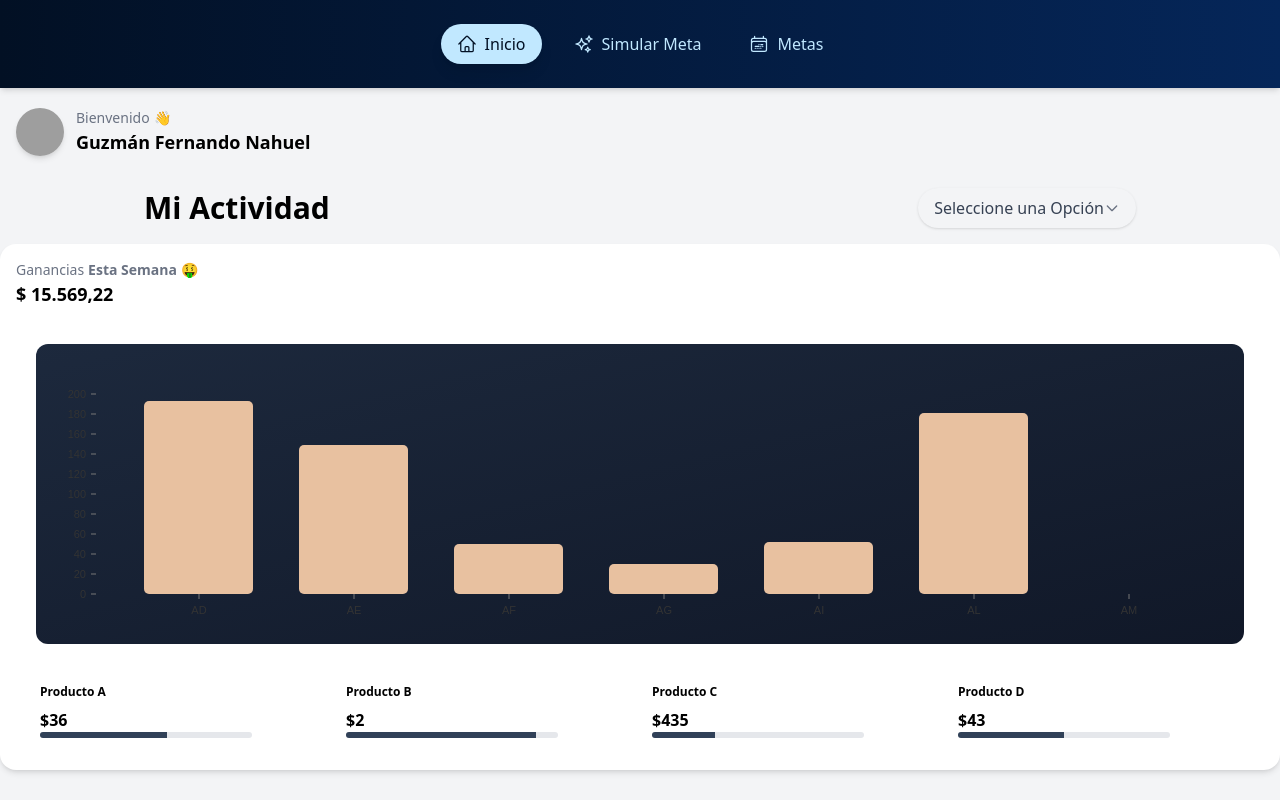
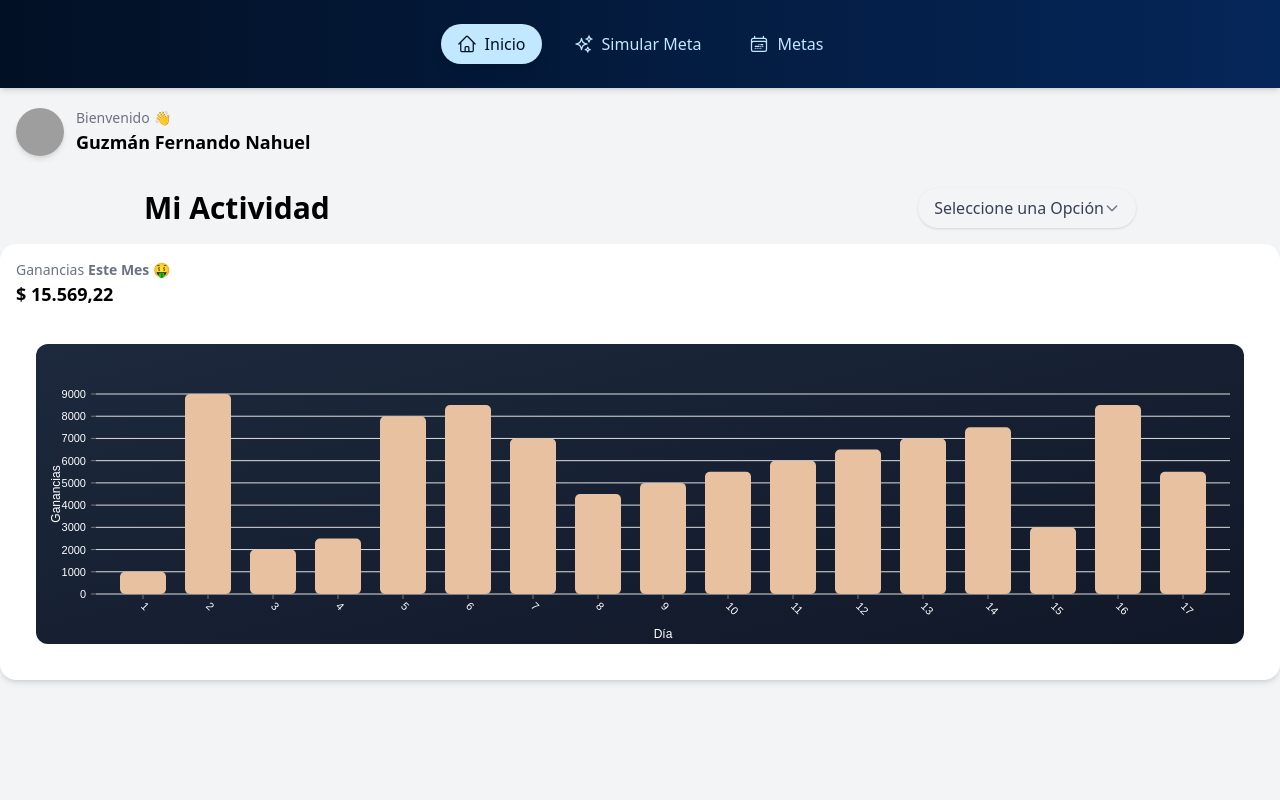
Before and after one commit to FNGuzman/desafio-frontend-sinergia-creativa, a React (Vite) app: page / in a window 1280 px wide. Built offline with nearby package versions, Linux system fonts and the light colour scheme; grey boxes are pictures that could not be loaded.

Commit message:
finish v0.0.1

```diff
--- a/src/components/form/CustomFormSelect.tsx
+++ b/src/components/form/CustomFormSelect.tsx
@@ -23,7 +23,6 @@ const CustomFormSelect = ({ options, onSelect, placeholder = "Seleccione una Opc
 
     return (
         <div className="relative w-full max-w-[180px] sm:max-w-[220px] lg:max-w-[250px]">
-            {/* Botón principal */}
             <button
                 onClick={() => setIsOpen(!isOpen)}
                 className="w-full flex justify-between items-center px-4 py-2 bg-gray-100 text-gray-700 rounded-full shadow-sm hover:bg-gray-200 transition"
@@ -41,8 +40,6 @@ const CustomFormSelect = ({ options, onSelect, placeholder = "Seleccione una Opc
                     <path strokeLinecap="round" strokeLinejoin="round" strokeWidth={2} d="M19 9l-7 7-7-7" />
                 </svg>
             </button>
-
-            {/* Menú desplegable */}
             {isOpen && (
                 <div className="absolute top-full left-0 mt-2 w-full bg-white shadow-lg rounded-md z-10">
                     <ul className="py-2">
--- a/src/pages/home/components/ActivityHeader.tsx
+++ b/src/pages/home/components/ActivityHeader.tsx
@@ -3,34 +3,25 @@ import CustomFormSelect from "../../../components/form/CustomFormSelect";
 import BarChart from "./chart/BarChart";
 
 const ActivityHeader = () => {
-    const [selectedLabel, setSelectedLabel] = useState<string>("Esta Semana");
-
+    const [selectedLabel, setSelectedLabel] = useState<string>("Este Mes")
     const options = [
-        { id: "1", label: "Hoy" },
-        { id: "2", label: "Esta Semana" },
         { id: "3", label: "Este Mes" },
-        { id: "4", label: "Este Año" },
     ];
 
     const handleSelect = (selectedId: string | null) => {
         const selectedOption = options.find((option) => option.id === selectedId);
-        setSelectedLabel(selectedOption ? selectedOption.label : "Esta Semana");
+        setSelectedLabel(selectedOption ? selectedOption.label : "Este Mes");
     };
 
     return (
         <>
-            {/* Header con título y selector */}
             <div className="w-full max-w-screen-lg mx-auto flex items-center justify-between px-4 py-4">
                 <h1 className="text-xl font-bold sm:text-3xl">Mi Actividad</h1>
                 <div className="w-auto min-w-[150px] sm:min-w-[180px]">
                     <CustomFormSelect options={options} onSelect={handleSelect} />
                 </div>
             </div>
-
-            {/* Contenedor principal */}
             <div className="relative flex flex-col min-w-0 bg-white shadow-md rounded-2xl p-4">
-
-                {/* Sección de ganancias */}
                 <div className="mb-4">
                     <p className="text-sm text-gray-500 flex items-center gap-1">
                         Ganancias <span className="font-semibold">{selectedLabel}</span> 🤑
@@ -48,32 +39,7 @@ const ActivityHeader = () => {
                 {/* Tarjetas de productos */}
                 <div className="w-full px-6 mx-auto max-w-screen-2xl rounded-xl">
                     <div className="flex flex-wrap -mx-3">
-                        {[
-                            { name: "Producto A", value: "$36", progress: 60 },
-                            { name: "Producto B", value: "$2", progress: 90 },
-                            { name: "Producto C", value: "$435", progress: 30 },
-                            { name: "Producto D", value: "$43", progress: 50 },
-                        ].map((product, index) => (
-                            <div key={index} className="flex-none w-1/4 max-w-full py-4 px-3">
-                                <div className="flex mb-2">
-                                    <p className="mt-1 font-semibold text-xs">{product.name}</p>
-                                </div>
-                                <h4 className="font-bold">{product.value}</h4>
-                                <div className="text-xs h-1.5 flex w-3/4 bg-gray-200 rounded-lg overflow-hidden">
-                                    <div
-                                        className="bg-slate-700 text-center text-white transition-all"
-                                        style={{
-                                            width: `${product.progress}%`,
-                                            height: "100%",
-                                        }}
-                                        role="progressbar"
-                                        aria-valuenow={product.progress}
-                                        aria-valuemin={0}
-                                        aria-valuemax={100}
-                                    />
-                                </div>
-                            </div>
-                        ))}
+
                     </div>
                 </div>
             </div>
--- a/src/pages/home/components/chart/BarChart.tsx
+++ b/src/pages/home/components/chart/BarChart.tsx
@@ -1,122 +1,32 @@
 import { ResponsiveBar } from "@nivo/bar";
+
 const data = [
-    {
-        "country": "AD",
-        "hot dog": 193,
-        "hot dogColor": "hsl(15, 70%, 50%)",
-        "burger": 27,
-        "burgerColor": "hsl(301, 70%, 50%)",
-        "sandwich": 92,
-        "sandwichColor": "hsl(49, 70%, 50%)",
-        "kebab": 99,
-        "kebabColor": "hsl(320, 70%, 50%)",
-        "fries": 25,
-        "friesColor": "hsl(283, 70%, 50%)",
-        "donut": 151,
-        "donutColor": "hsl(333, 70%, 50%)"
-    },
-    {
-        "country": "AE",
-        "hot dog": 149,
-        "hot dogColor": "hsl(158, 70%, 50%)",
-        "burger": 33,
-        "burgerColor": "hsl(315, 70%, 50%)",
-        "sandwich": 197,
-        "sandwichColor": "hsl(188, 70%, 50%)",
-        "kebab": 17,
-        "kebabColor": "hsl(231, 70%, 50%)",
-        "fries": 113,
-        "friesColor": "hsl(52, 70%, 50%)",
-        "donut": 63,
-        "donutColor": "hsl(220, 70%, 50%)"
-    },
-    {
-        "country": "AF",
-        "hot dog": 50,
-        "hot dogColor": "hsl(29, 70%, 50%)",
-        "burger": 187,
-        "burgerColor": "hsl(46, 70%, 50%)",
-        "sandwich": 47,
-        "sandwichColor": "hsl(262, 70%, 50%)",
-        "kebab": 156,
-        "kebabColor": "hsl(135, 70%, 50%)",
-        "fries": 6,
-        "friesColor": "hsl(134, 70%, 50%)",
-        "donut": 139,
-        "donutColor": "hsl(132, 70%, 50%)"
-    },
-    {
-        "country": "AG",
-        "hot dog": 30,
-        "hot dogColor": "hsl(246, 70%, 50%)",
-        "burger": 111,
-        "burgerColor": "hsl(292, 70%, 50%)",
-        "sandwich": 37,
-        "sandwichColor": "hsl(70, 70%, 50%)",
-        "kebab": 121,
-        "kebabColor": "hsl(16, 70%, 50%)",
-        "fries": 8,
-        "friesColor": "hsl(193, 70%, 50%)",
-        "donut": 151,
-        "donutColor": "hsl(59, 70%, 50%)"
-    },
-    {
-        "country": "AI",
-        "hot dog": 52,
-        "hot dogColor": "hsl(73, 70%, 50%)",
-        "burger": 121,
-        "burgerColor": "hsl(267, 70%, 50%)",
-        "sandwich": 20,
-        "sandwichColor": "hsl(87, 70%, 50%)",
-        "kebab": 193,
-        "kebabColor": "hsl(39, 70%, 50%)",
-        "fries": 19,
-        "friesColor": "hsl(245, 70%, 50%)",
-        "donut": 178,
-        "donutColor": "hsl(88, 70%, 50%)"
-    },
-    {
-        "country": "AL",
-        "hot dog": 181,
-        "hot dogColor": "hsl(138, 70%, 50%)",
-        "burger": 197,
-        "burgerColor": "hsl(337, 70%, 50%)",
-        "sandwich": 91,
-        "sandwichColor": "hsl(212, 70%, 50%)",
-        "kebab": 131,
-        "kebabColor": "hsl(234, 70%, 50%)",
-        "fries": 77,
-        "friesColor": "hsl(266, 70%, 50%)",
-        "donut": 197,
-        "donutColor": "hsl(149, 70%, 50%)"
-    },
-    {
-        "country": "AM",
-        "hot dog": 0,
-        "hot dogColor": "hsl(196, 70%, 50%)",
-        "burger": 106,
-        "burgerColor": "hsl(98, 70%, 50%)",
-        "sandwich": 39,
-        "sandwichColor": "hsl(349, 70%, 50%)",
-        "kebab": 129,
-        "kebabColor": "hsl(254, 70%, 50%)",
-        "fries": 117,
-        "friesColor": "hsl(34, 70%, 50%)",
-        "donut": 78,
-        "donutColor": "hsl(42, 70%, 50%)"
-    }
-]
+    { dia: 1, ganancias: 1000 },
+    { dia: 2, ganancias: 9000 },
+    { dia: 3, ganancias: 2000 },
+    { dia: 4, ganancias: 2500 },
+    { dia: 5, ganancias: 8000 },
+    { dia: 6, ganancias: 8500 },
+    { dia: 7, ganancias: 7000 },
+    { dia: 8, ganancias: 4500 },
+    { dia: 9, ganancias: 5000 },
+    { dia: 10, ganancias: 5500 },
+    { dia: 11, ganancias: 6000 },
+    { dia: 12, ganancias: 6500 },
+    { dia: 13, ganancias: 7000 },
+    { dia: 14, ganancias: 7500 },
+    { dia: 15, ganancias: 3000 },
+    { dia: 16, ganancias: 8500 },
+    { dia: 17, ganancias: 5500 }
+];
+
 const BarChart = () => {
     return (
         <>
             <ResponsiveBar
                 data={data}
-                keys={[
-                    'hot dog',
-
-                ]}
-                enableGridY={false}
-                indexBy="country"
+                keys={['ganancias']}
+                indexBy="dia"
                 margin={{ top: 50, right: 10, bottom: 50, left: 60 }}
                 padding={0.3}
                 valueScale={{ type: 'linear' }}
@@ -126,24 +36,52 @@ const BarChart = () => {
                 borderRadius={5}
                 axisTop={null}
                 axisRight={null}
+                axisBottom={{
+                    tickSize: 5,
+                    tickPadding: 5,
+                    tickRotation: 45,
+                    legend: 'Día',
+                    legendPosition: 'middle',
+                    legendOffset: 40,
+
+                }}
+                axisLeft={{
+                    tickSize: 5,
+                    tickPadding: 5,
+                    tickRotation: 0,
+                    legend: 'Ganancias',
+                    legendPosition: 'middle',
+                    legendOffset: -40,
+
+                }}
                 labelSkipWidth={12}
                 labelSkipHeight={12}
-                labelTextColor={{
-                    from: 'color',
-                    modifiers: [
-                        [
-                            'darker',
-                            1.6
-                        ]
-                    ]
+
+                theme={{
+                    axis: {
+                        ticks: {
+                            text: {
+                                fill: '#ffffff'
+                            }
+                        },
+                        legend: {
+                            text: {
+                                fill: '#ffffff'
+                            }
+                        }
+                    },
+                    labels: {
+                        text: {
+                            fill: '#ffffff'
+                        }
+                    }
                 }}
-
                 role="application"
-                ariaLabel="Nivo bar chart demo"
-                barAriaLabel={e => e.id + ": " + e.formattedValue + " in country: " + e.indexValue}
+                ariaLabel="Gráfico de ganancias diarias en marzo"
+                barAriaLabel={e => `${e.indexValue}: ${e.value} ganancias`}
             />
-        </>)
-        ;
+        </>
+    );
 };
 
 export default BarChart;
--- a/src/pages/metas/Metas.tsx
+++ b/src/pages/metas/Metas.tsx
@@ -2,8 +2,7 @@ import { useState, useEffect } from "react";
 import { useNavigate } from "react-router-dom";
 import { toast } from "react-hot-toast";
 import metasData from "../../data/metas.json";
-
-import MesCard from "./components/MesCard"; // Nuevo componente para tarjetas de mes
+import MesCard from "./components/MesCard";
 import { guardarMetas, obtenerMetas } from "../../hooks/metasStorage";
 
 interface Venta {
@@ -58,8 +57,6 @@ const Metas = () => {
     return (
         <div className="p-4">
             <h1 className="text-xl font-bold mb-4">Metas de Ventas</h1>
-
-            {/* Selector de Año */}
             <div className="mb-4">
                 <label className="text-sm font-semibold">Seleccionar Año</label>
                 <select
--- a/src/pages/metas/VerMes.tsx
+++ b/src/pages/metas/VerMes.tsx
@@ -1,6 +1,10 @@
 import { useState, useEffect } from "react";
 import { useParams } from "react-router-dom";
 import ComisionDiaBarChart from "./components/charts/ComisionDiaBarChart";
+import Header from "../meta-simulator/components/Header";
+import { useSimuladorContext } from "../../context/SimuladorContext";
+import { comisiones, productos } from "../../constants/products";
+import toast from "react-hot-toast";
 
 interface Venta {
     id: number;
@@ -11,7 +15,6 @@ interface Venta {
     comisionGanada: number;
     productoId?: number;
     comisionPorcentaje?: number;
-
 }
 
 interface Mes {
@@ -33,13 +36,25 @@ const VerMes = () => {
     const { anio, mesId } = useParams();
     const anioNumero = Number(anio);
     const mesIdNumero = Number(mesId);
+    const {
+        productoSeleccionado,
+        setProductoSeleccionado,
+        comisionSeleccionada,
+        setComisionSeleccionada,
+        valorUSD,
+        simuladorData,
+        simuladorData: {
+            gananciaNeta = 0,
+            nivelVendedor = { label: "Desconocido" },
+            ticketPromedio = 0,
+            mes = "",
+        }
+    } = useSimuladorContext();
 
     const [meta, setMeta] = useState<Meta | null>(null);
     const [mesSeleccionado, setMesSeleccionado] = useState<Mes | null>(null);
-    const [volumenCarrera, setVolumenCarrera] = useState(0);
-    const [totalVentas, setTotalVentas] = useState(0);
     const [cargando, setCargando] = useState(true);
-
+    console.log(meta)
     useEffect(() => {
         setCargando(true);
         const storedMetas = localStorage.getItem("metas");
@@ -51,57 +66,90 @@ const VerMes = () => {
                 const mesEncontrado = metaEncontrada.meses.find((m) => m.id === mesIdNumero);
                 if (mesEncontrado) {
                     setMesSeleccionado(mesEncontrado);
-                    const nuevoVolumenCarrera = mesEncontrado.ventas.reduce(
-                        (total, venta) => total + venta.monto * venta.comision,
-                        0
-                    );
-                    const nuevoTotalVentas = mesEncontrado.ventas.length;
-
-                    setVolumenCarrera(nuevoVolumenCarrera);
-                    setTotalVentas(nuevoTotalVentas);
-                } else {
-                    setMesSeleccionado(null);
                 }
             }
         }
         setCargando(false);
     }, [anioNumero, mesIdNumero]);
+
+    const agregarVenta = () => {
+        if (!productoSeleccionado || comisionSeleccionada === 0) {
+
+            toast.error("Selecciona un producto y una comisión.");
+            return;
+        }
+
+        const nuevaVenta: Venta = {
+            id: Date.now(),
+            dia: new Date().getDate(),
+            producto: productoSeleccionado,
+            monto: simuladorData.montoAVender,
+            comisionPorcentaje: comisionSeleccionada,
+            comision: comisionSeleccionada,
+            comisionGanada: gananciaNeta,
+        };
+
+        const metasActualizadas = JSON.parse(localStorage.getItem("metas") || "[]");
+        const metaIndex = metasActualizadas.findIndex((m: Meta) => m.anio === anioNumero);
+        const mesIndex = metasActualizadas[metaIndex]?.meses.findIndex((m: Mes) => m.id === mesIdNumero);
+
+        if (metaIndex !== -1 && mesIndex !== -1) {
+            metasActualizadas[metaIndex].meses[mesIndex].ventas.push(nuevaVenta);
+            localStorage.setItem("metas", JSON.stringify(metasActualizadas));
+
+            setMesSeleccionado(metasActualizadas[metaIndex].meses[mesIndex]);
+
+            toast.success("Venta registrada con éxito.");
+        }
+    };
+
     if (cargando) return <p className="p-5 text-center text-gray-500">Cargando datos...</p>;
     if (!mesSeleccionado) return <p className="p-5 text-center text-red-500">No hay datos para este mes.</p>;
+
     return (
         <div className="p-5">
-            <div className="bg-[linear-gradient(to_right,var(--color-primary),var(--color-secondary))] rounded-2xl text-white p-5">
-                <h1 className="text-xl font-bold text-center capitalize">{mesSeleccionado.nombre} {meta?.anio}</h1>
-                <div className="mt-4 bg-white/10 p-3 rounded-lg text-sm flex flex-wrap justify-between items-center gap-x-6 text-center">
-                    <div className="flex-1 min-w-[120px]">
-                        <p className="text-gray-300 font-medium text-xs">💰 Monto a Vender</p>
-                        <p className="font-semibold">${mesSeleccionado.resumenVentas.montoAVender.toLocaleString()}</p>
-                    </div>
-                    <div className="flex-1 min-w-[120px]">
-                        <p className="text-gray-300 font-medium text-xs">📈 Volumen Carrera</p>
-                        <p className="font-semibold">{volumenCarrera.toLocaleString()} USD</p>
-                    </div>
-                    <div className="flex-1 min-w-[120px]">
-                        <p className="text-gray-300 font-medium text-xs">🛒 Total Ventas</p>
-                        <p className="font-semibold">{totalVentas}</p>
-                    </div>
-                </div>
+            <Header
+                nivelVendedor={nivelVendedor?.label || "Desconocido"}
+                gananciaNeta={gananciaNeta}
+                mes={mes}
+                ticketPromedio={ticketPromedio}
+                valorUSD={valorUSD}
+                productoSeleccionado={productoSeleccionado}
+                setProductoSeleccionado={setProductoSeleccionado}
+                comisionSeleccionada={comisionSeleccionada}
+                setComisionSeleccionada={setComisionSeleccionada}
+                comisiones={comisiones}
+                productos={productos}
+            />
+            <div className="flex justify-center mt-6">
+                <button
+                    onClick={agregarVenta}
+                    className="bg-[linear-gradient(to_right,var(--color-primary),var(--color-secondary))] text-white font-bold py-2 px-4 rounded-lg shadow-md hover:bg-green-600 transition"
+                >
+                    Agregar Venta
+                </button>
+            </div>
+            <div className="mt-6 p-4 bg-gray-100 rounded-lg shadow-md">
+                <h2 className="text-lg font-semibold text-gray-700 mb-3">Comparación de Meta y Ganancia</h2>
+                <p className="text-gray-700">
+                    Meta de Ventas: ${mesSeleccionado.resumenVentas.montoAVender.toLocaleString()}
+                </p>
+                <p className="text-gray-700">
+                    Ganancias Netas: ${mesSeleccionado.ventas.reduce((total, venta) => total + (venta.comisionGanada ?? venta.monto * venta.comision), 0).toLocaleString()}
+                </p>
+                <p className={`text-lg font-bold ${gananciaNeta >= mesSeleccionado.resumenVentas.montoAVender ? 'text-green-600' : 'text-red-600'}`}>
+                    {gananciaNeta >= mesSeleccionado.resumenVentas.montoAVender ? '¡Meta alcanzada!' : 'Meta no alcanzada'}
+                </p>
             </div>
             {mesSeleccionado.ventas.length > 0 && (
                 <div className="mt-6">
-                    <ComisionDiaBarChart ventas={mesSeleccionado.ventas
-                        .filter(v => v.dia !== undefined)
-                        .map(v => ({
-                            dia: v.dia,
-                            comisionGanada: v.comisionGanada ?? v.monto * v.comision
-                        }))}
-                    />
+                    <ComisionDiaBarChart ventas={mesSeleccionado.ventas.map(v => ({
+                        dia: v.dia,
+                        comisionGanada: v.comisionGanada ?? v.monto * v.comision
+                    }))} />
                 </div>
             )}
-
-
-            {/* Tabla de Ventas Registradas */}
-            <div className="overflow-x-auto rounded-lg  w-full mt-6 p-2">
+            <div className="overflow-x-auto rounded-lg w-full mt-6 p-2">
                 <h2 className="text-lg font-semibold text-gray-700 mb-3">Ventas Registradas</h2>
                 {mesSeleccionado.ventas.length > 0 ? (
                     <table className="w-full border-collapse border border-muted text-center text-xs bg-white text-primary">
@@ -118,8 +166,8 @@ const VerMes = () => {
                             {mesSeleccionado.ventas.map((venta, index) => (
                                 <tr key={`${venta.dia}-${venta.productoId}-${index}`} className="bg-light">
                                     <td className="p-2 border border-muted">{venta.dia}</td>
-                                    <td className="p-2 border border-muted">{venta.productoId}</td>
-                                    <td className="p-2 border border-muted">${venta.monto.toLocaleString()}</td>
+                                    <td className="p-2 border border-muted">{venta.producto}</td>
+                                    <td className="p-2 border border-muted">${venta.monto.toFixed(2).toLocaleString()}</td>
                                     <td className="p-2 border border-muted">
                                         {venta.comisionPorcentaje ? `${(venta.comisionPorcentaje * 100).toFixed(2)}%` : "N/A%"}
                                     </td>
@@ -134,7 +182,6 @@ const VerMes = () => {
             </div>
 
 
-
         </div>
     );
 };
```
Also changed, not shown: src/App.tsx (+6 -1 lines), src/pages/metas/components/MesCard.tsx (+5 -7 lines).
